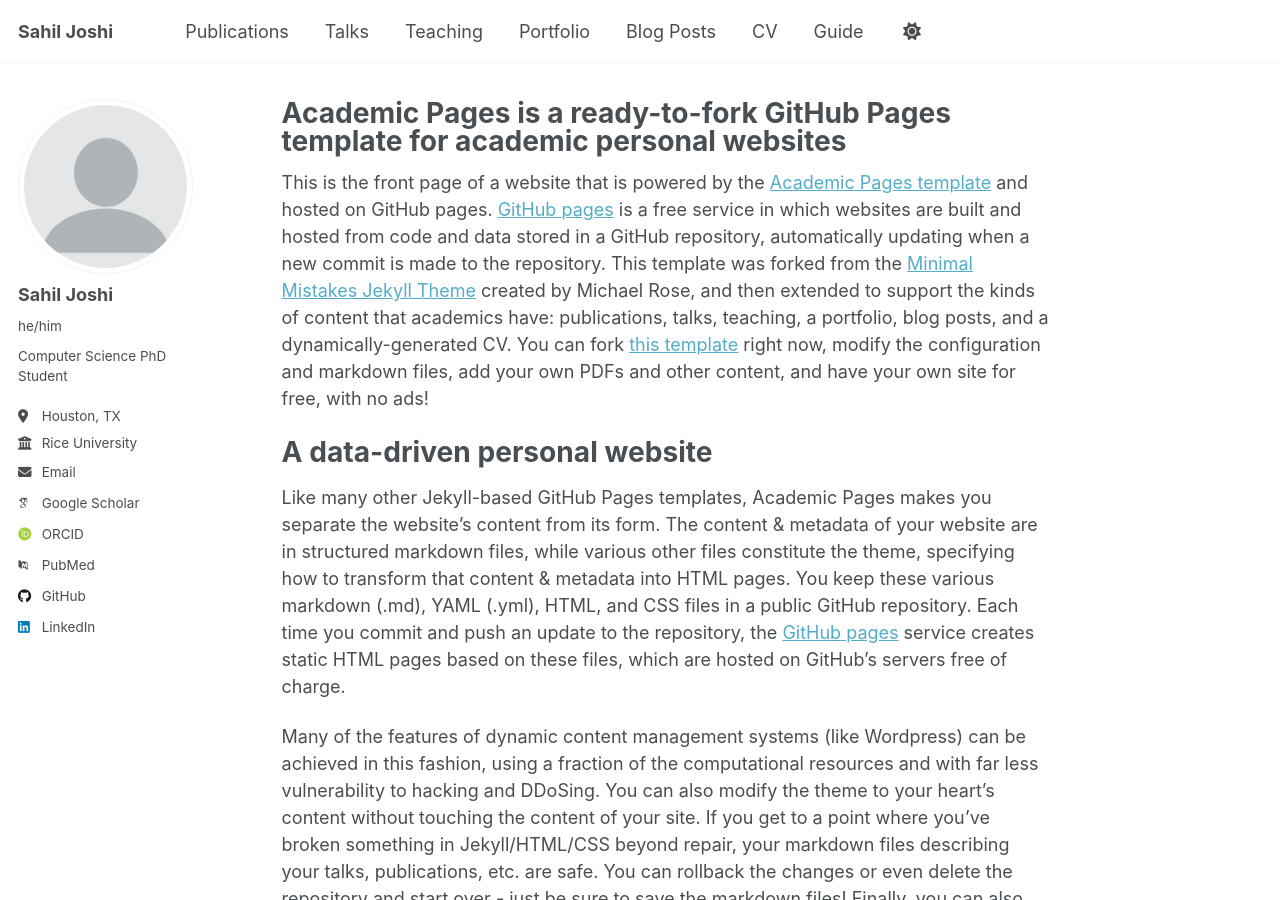
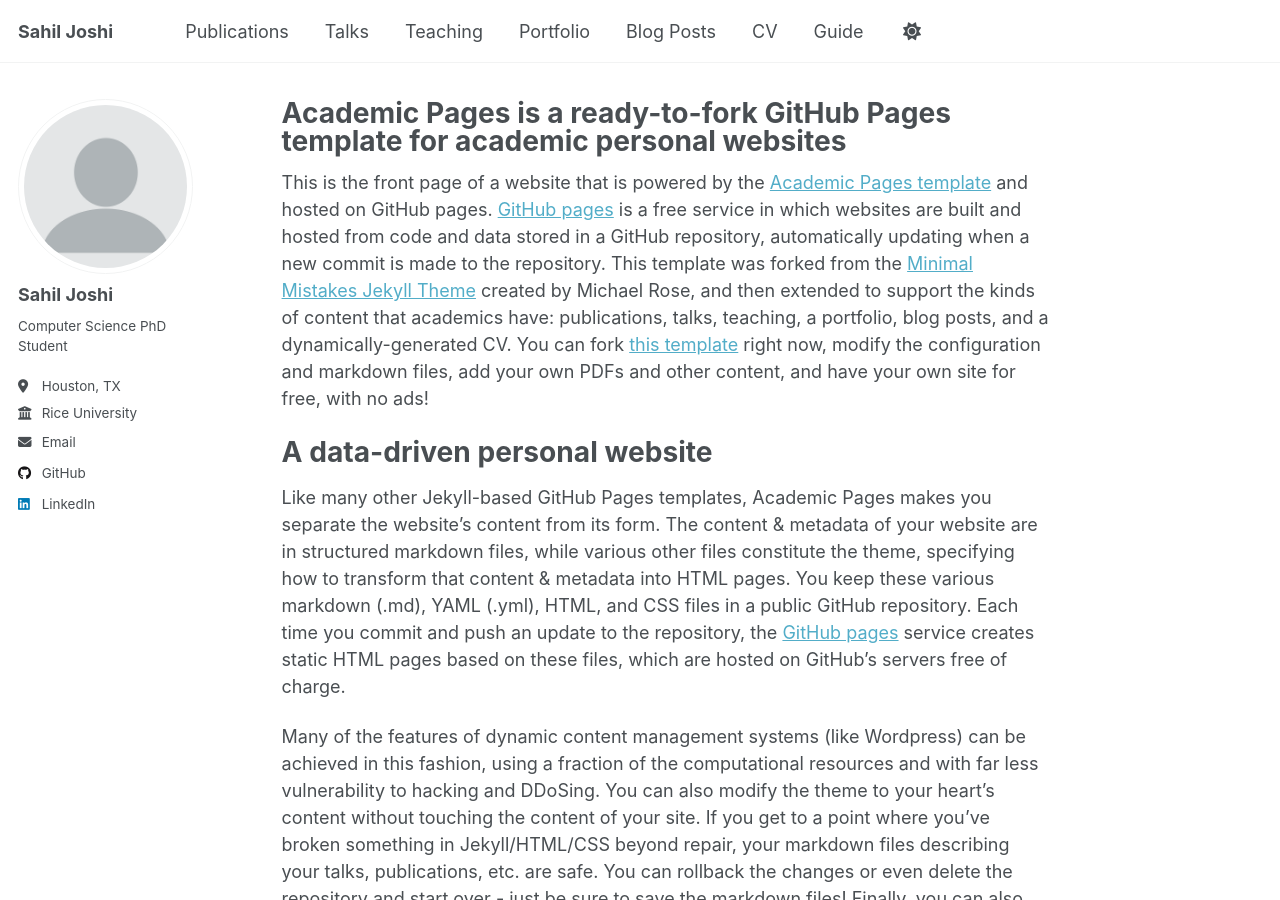
Before and after one commit to sahiljoshi515/sahiljoshi515.github.io, a Jekyll site: the page built from _pages/about.md, in a window 1280 px wide and 900 px high. Built offline with Jekyll 4.4.1, drawn with Linux system fonts in a browser that asks for light colours; some web fonts are replaced.

Commit message:
Update _config.yml

```diff
--- a/_config.yml
+++ b/_config.yml
@@ -24,7 +24,7 @@ author:
   # Biographic information
   avatar           : "profile.png"
   name             : "Sahil Joshi"
-  pronouns         : "he/him"
+  pronouns         :  #
   bio              : "Computer Science PhD Student"
   location         : "Houston, TX"
   employer         : "Rice University"
@@ -34,11 +34,11 @@ author:
   # Academic websites
   academia         : # URL
   arxiv            : # URL - Update with the correct link to your profile
-  googlescholar    : "https://scholar.google.com/citations?user=PS_CX0AAAAAJ"
+  googlescholar    : # "https://scholar.google.com/citations?user=PS_CX0AAAAAJ"
   impactstory      : # URL
-  orcid            : "http://orcid.org/yourorcidurl"
+  orcid            : # "http://orcid.org/yourorcidurl"
   semantic         : # URL
-  pubmed           : "https://www.ncbi.nlm.nih.gov/pubmed/?term=john+snow"
+  pubmed           : # "https://www.ncbi.nlm.nih.gov/pubmed/?term=john+snow"
   researchgate     : # URL
   scopus           : # URL
 
```
